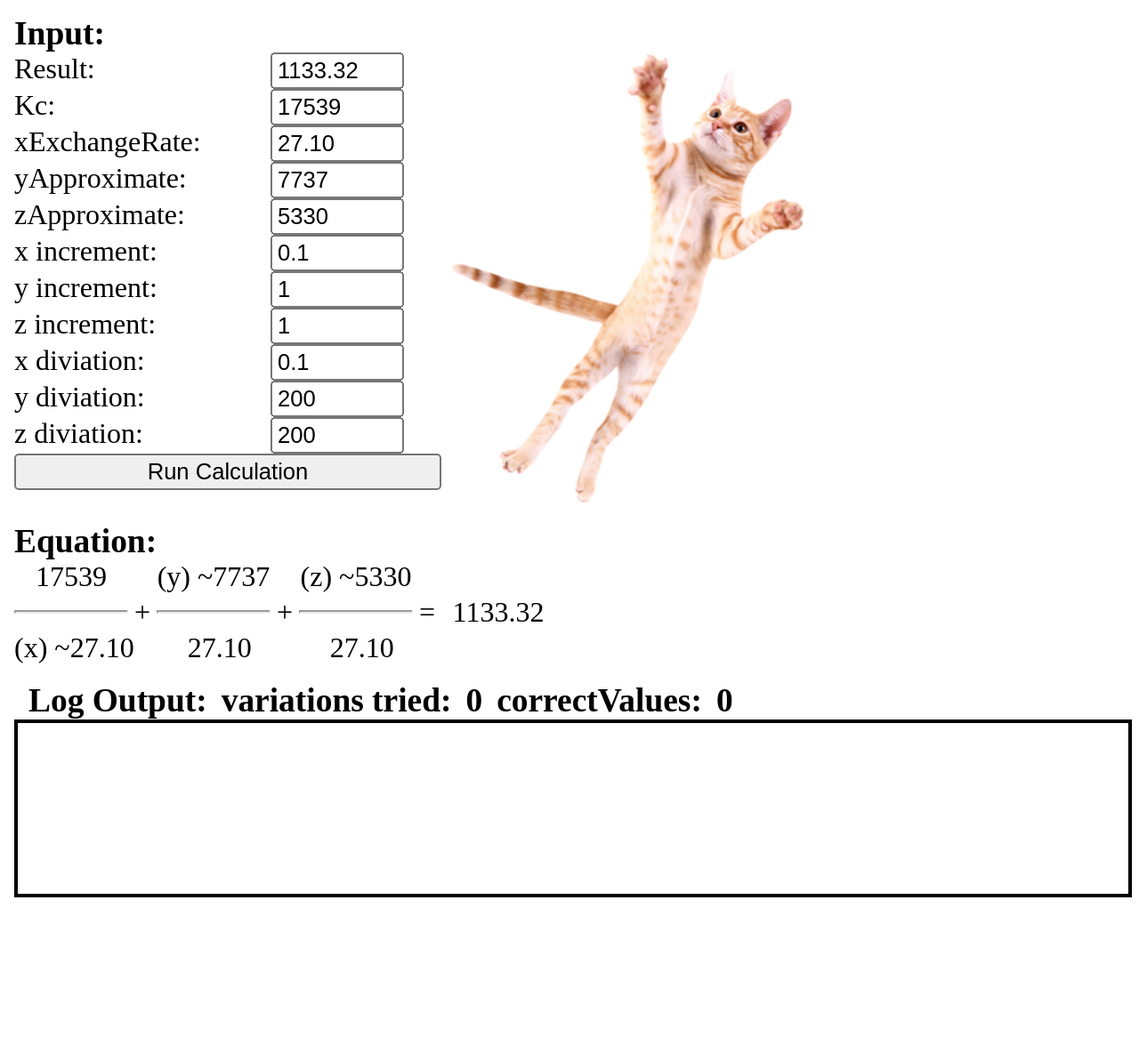
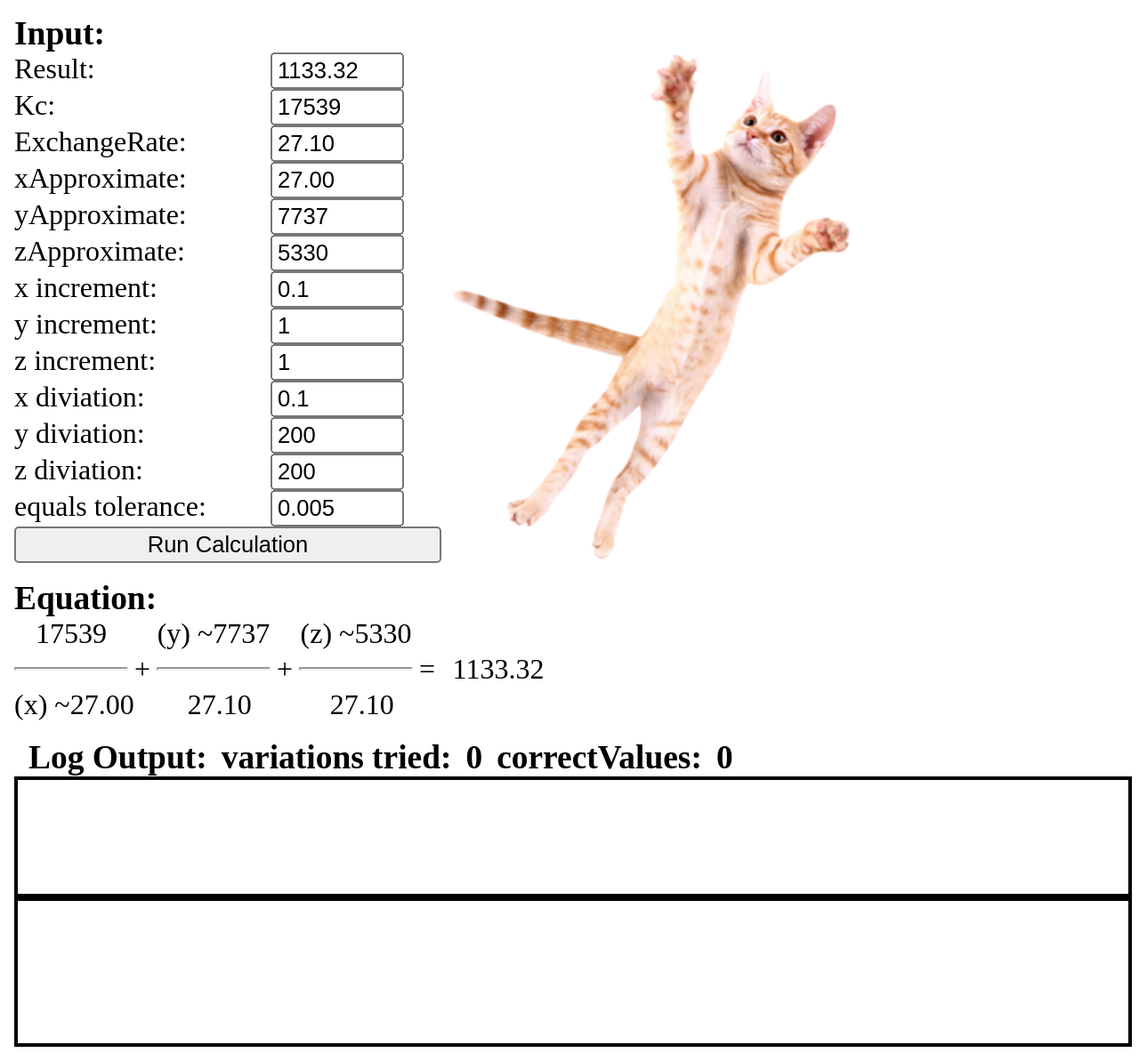
Before and after one commit to lukaprelic/MumAccounting, a Flask app: page / in a window 1280 px wide. Shown: the whole page at 89% size. Before the commit the page ends 1009 px from the top, so only its background shows below. Run offline with Flask 2, Linux system fonts and the light colour scheme.

Commit message:
correct values

```diff
--- a/app.py
+++ b/app.py
@@ -21,7 +21,8 @@ def runCalc():
     global future
     result = request.form.get('calcResult', type=float)
     krouns = request.form.get('krouns', type=int)
-    xExchangeRate = request.form.get('xExchangeRate', type=float)
+    ExchangeRate = request.form.get('ExchangeRate', type=float)
+    xApproximate = request.form.get('xApproximate', type=float)
     yApproximate = request.form.get('yApproximate', type=int)
     zApproximate = request.form.get('zApproximate', type=int)
     xincrement = request.form.get('xincrement', type=float)
@@ -30,14 +31,11 @@ def runCalc():
     xdiviation = request.form.get('xdiviation', type=float)
     ydiviation = request.form.get('ydiviation', type=int)
     zdiviation = request.form.get('zdiviation', type=int)
-    future = executor.submit(calc.execCalc, result, krouns, xExchangeRate,
-                             yApproximate, zApproximate,
+    equalstolerance = request.form.get('equalstolerance', type=float)
+    future = executor.submit(calc.execCalc, result, krouns, ExchangeRate,
+                             xApproximate, yApproximate, zApproximate,
                              xincrement, yincrement, zincrement,
-                             xdiviation, ydiviation, zdiviation)
-    # output = calc.execCalc(result, krouns, xExchangeRate,
-    #                      yApproximate, zApproximate,
-    #                      xincrement, yincrement, zincrement,
-    #                      xdiviation, ydiviation, zdiviation)
+                             xdiviation, ydiviation, zdiviation,equalstolerance)
     data = {'result': 'Running'}
     return jsonify(data)
 
@@ -47,7 +45,7 @@ def calcStatus():
     global future
     status = 'Nothing' if (future is None) else future.running()
 
-    return jsonify(status=status,output=calc.output,combinations=calc.combinations,correctValuesCount=len(calc.correctValues))
+    return jsonify(status=status,output=calc.output,combinations=calc.combinations,correctValues=calc.correctValues)
 
 
 if __name__ == '__main__':
--- a/calc.py
+++ b/calc.py
@@ -1,18 +1,16 @@
 from decimal import *
 
 output = ""
-# getcontext().prec = 10
 getcontext().rounding = ROUND_05UP
-
 roundd = lambda f: Decimal(f).quantize(Decimal('.001'), rounding=ROUND_HALF_UP)
 combinations = 0
 correctValues = []
 
 
-def execCalc(expectedResult, krouns, xExchangeRate,
-             yApproximate, zApproximate,
+def execCalc(expectedResult, krouns, ExchangeRate,
+             xApproximate,yApproximate, zApproximate,
              exchangeIncrement, yIncrement, zIncrement,
-             exchangeDiviation, yDiviation, zDiviation):
+             exchangeDiviation, yDiviation, zDiviation,equalstolerance):
     global output
     output = ""
     global combinations
@@ -21,12 +19,13 @@ def execCalc(expectedResult, krouns, xExchangeRate,
     correctValues = []
     value = ('NO VALUE FOUND', 'NO VALUE FOUND', 'NO VALUE FOUND')
     expectedResult = roundd(expectedResult)
-    xExchangeRate = roundd(xExchangeRate)
+    xExchangeRate = roundd(ExchangeRate)
+    xApproximate = roundd(xApproximate)
     exchangeDiviation = roundd(exchangeDiviation)
     exchangeIncrement = roundd(exchangeIncrement)
     krouns = krouns
-    exchangeLowerBound = roundd(xExchangeRate - exchangeDiviation)
-    exchangeUpperBound = roundd(xExchangeRate + exchangeDiviation)
+    exchangeLowerBound = roundd(xApproximate - exchangeDiviation)
+    exchangeUpperBound = roundd(xApproximate + exchangeDiviation)
     xPossible = roundd(exchangeLowerBound)
 
     yLowerBound = yApproximate - yDiviation
@@ -54,21 +53,23 @@ def execCalc(expectedResult, krouns, xExchangeRate,
                                   " diff", resultDiff, "<", lastResultDiff, " result=", result, "lastresult=",
                                   lastResult,
                                   "curr diff=", resultDiff)
-                    value = xPossible, yPossible, zPossible
                     lastResult = result
                     lastResultDiff = resultDiff
-                    if resultDiff < 0.005:
-                        printAndOuput("!!!!x=", xPossible, " y=", yPossible, " z=", zPossible, "result=", result, "diff=",
-                              resultDiff,
-                              " diff", resultDiff, "<", lastResultDiff, " result=", result, "lastresult=", lastResult,
-                              "curr diff=", resultDiff)
+                    value = {'x': str(xPossible), 'y': yPossible, 'z': zPossible,'diff':str(resultDiff)}
+                    if resultDiff < equalstolerance:
+                        printAndOuput("!!!!x=", xPossible, " y=", yPossible, " z=", zPossible, "result=", result,
+                                      "diff=",
+                                      resultDiff,
+                                      " diff", resultDiff, "<", lastResultDiff, " result=", result, "lastresult=",
+                                      lastResult,
+                                      "curr diff=", resultDiff)
                         correctValues.append(value)
                 zPossible += zIncrement
             yPossible += yIncrement
 
         xPossible += exchangeIncrement
     printAndOuput("Run Completed -------- combinations", combinations, "possiblities=", len(correctValues))
-    #for val in correctValues:
+    # for val in correctValues:
     #    printAndOuput("x=", val[0], " y=", val[1], " z=", val[2], "result=", lastResult, "diff=", lastResultDiff)
     return output
 
--- a/static/css/style.css
+++ b/static/css/style.css
@@ -29,10 +29,17 @@ font-size: 1rem;
 }
 #resulttext{
     width:100%;
-    height: 12vh;
+    height: 8vh;
     border: 2px solid black;
     max-width: 90vw;
     display:flex;
+    overflow-y: scroll;
+}
+#correctValues{
+    width:100%;
+    height: 10vh;
+    border: 2px solid black;
+    max-width: 90vw;
     overflow-y: scroll;
 }
 
@@ -68,7 +75,7 @@ font-size: 1rem;
 #inputandcat{
 display:inline-flex;
 /*max-height:20vh;*/
-height:16rem;
+height:18rem;
 }
 #cat{
   display: block;
--- a/static/js/js.js
+++ b/static/js/js.js
@@ -1,7 +1,31 @@
 const sleep = ms => new Promise(res => setTimeout(res, ms));
+let correctValues = []
+function drawCorrectValues(){
+    document.getElementById("correctValues").innerHTML=''
+    for(value of correctValues){
+        var row = document.createElement('div');
+        row.className = 'row'
+        var x = document.createElement('div');
+                x.className = 'cell'
+        var y = document.createElement('div');
+                y.className = 'cell'
+        var z = document.createElement('div');
+                z.className = 'cell'
+        var diff = document.createElement('div');
+                diff.className = 'cell'
+        x.innerHTML = 'x='+value['x'];
+        y.innerHTML = 'y='+value['y'];
+        z.innerHTML = 'z='+value['z'];
+        z.innerHTML = 'diff='+value['diff'];
+        row.appendChild(x)
+        row.appendChild(y)
+        row.appendChild(z)
+        row.appendChild(diff)
+        document.getElementById("correctValues").appendChild(row)
+    }
+}
 async function checkcalc(){
     let isRunning = null
-    console.log('befo running',isRunning)
     do{
         await sleep(500)
         fetch("/calcStatus", {
@@ -9,14 +33,13 @@ async function checkcalc(){
         })
         .then(response => response.json())
         .then(data => {
-            console.log('checking', data);
             isRunning = data.status
             document.getElementById("resulttext").innerHTML = data.output;
-
             document.getElementById("combinations").innerHTML = data.combinations;
-            document.getElementById("correctValuescount").innerHTML = data.correctValuesCount;
-            console.log(document.getElementById("resulttext").scrollTop, document.getElementById("resulttext").scrollHeight-111)
-            document.getElementById("resulttext").scrollTop = document.getElementById("resulttext").scrollHeight-111;
+            correctValues = data.correctValues;
+            document.getElementById("correctValuescount").innerHTML = correctValues.length;
+            document.getElementById("resulttext").scrollTop = document.getElementById("resulttext").scrollHeight;
+                drawCorrectValues();
             return data.status;})
         }while(isRunning ==null || isRunning);
     console.log('calc done');
@@ -33,7 +56,6 @@ function runcalc() {
     })
     checkcalc()
     promise.then(response => {
-        console.log('calc response',response);
         return response.json();})
     .then(response => {
     return response;})
@@ -41,8 +63,6 @@ function runcalc() {
     {
         var r = data;
         document.getElementById("resulttext").innerHTML = r.result;
-        console.log('calc response 2nd',r);
-        console.log('calc response 2nd',r.result);
         return;
     });
 
@@ -56,8 +76,8 @@ function updateeq(event) {
         if(val.id.includes("Approximate")){
                     input.innerHTML = "("+val.id[0]+") ~"+val.value;
         }
-        if(val.id.includes("xExchangeRate")){
-             document.getElementById(val.id+"eqAprox").innerHTML = "("+val.id[0]+") ~"+val.value;
+        if(val.id.includes("ExchangeRate")){
+             //document.getElementById(val.id+"eqAprox").innerHTML = "("+val.id[0]+") ~"+val.value;
              document.getElementById(val.id+"eq1").innerHTML = val.value;
              document.getElementById(val.id+"eq2").innerHTML = val.value;
              }
--- a/templates/index.html
+++ b/templates/index.html
@@ -18,8 +18,10 @@
                 <input type="number" id="calcResult" name="calcResult" value=1133.32></div>
             <div class="row"><label for="krouns">Kc:</label>
                 <input type="number" id="krouns" name="krouns" value=17539></div>
-            <div class="row"><label for="xExchangeRate">xExchangeRate:</label>
-                <input type="number" id="xExchangeRate" name=xExchangeRate value=27.10 step=0.01></div>
+            <div class="row"><label for="ExchangeRate">ExchangeRate:</label>
+                <input type="number" id="ExchangeRate" name=ExchangeRate value=27.10 step=0.01></div>
+            <div class="row"><label for="xApproximate">xApproximate:</label>
+                <input type="number" id="xApproximate" name=xApproximate value=27.00 step=0.01></div>
             <div class="row"><label for="yApproximate">yApproximate:</label>
                 <input type="number" id="yApproximate" name=yApproximate value=7737></div>
             <div class="row"><label for="zApproximate">zApproximate:</label>
@@ -36,6 +38,8 @@
                 <input type="number" id="ydiviation" name="ydiviation" value=200></div>
             <div class="row"><label for="zdiviation">z diviation:</label>
                 <input type="number" id="zdiviation" name="zdiviation" value=200></div>
+            <div class="row"><label for="equalstolerance">equals tolerance:</label>
+                <input type="number" id="equalstolerance" name="equalstolerance" value=0.005 step=0.001></div>
             <div><input style="width:100%" type="button" onclick="runcalc()" value="Run Calculation"></div>
         </form>
         <img id="cat" src="static/cat.png" alt="Smiley face">
@@ -70,11 +74,11 @@
             <div class="cell" id="calcResulteq"></div>
         </div>
         <div class="row">
-            <div class="cell" id="xExchangeRateeqAprox"></div>
+            <div class="cell" id="xApproximateeq"></div>
             <div class="cell thin"></div>
-            <div class="cell" id="xExchangeRateeq1"></div>
+            <div class="cell" id="ExchangeRateeq1"></div>
             <div class="cell thin"></div>
-            <div class="cell" id="xExchangeRateeq2"></div>
+            <div class="cell" id="ExchangeRateeq2"></div>
             <div class="cell thin"></div>
             <div class="cell"></div>
         </div>
```
